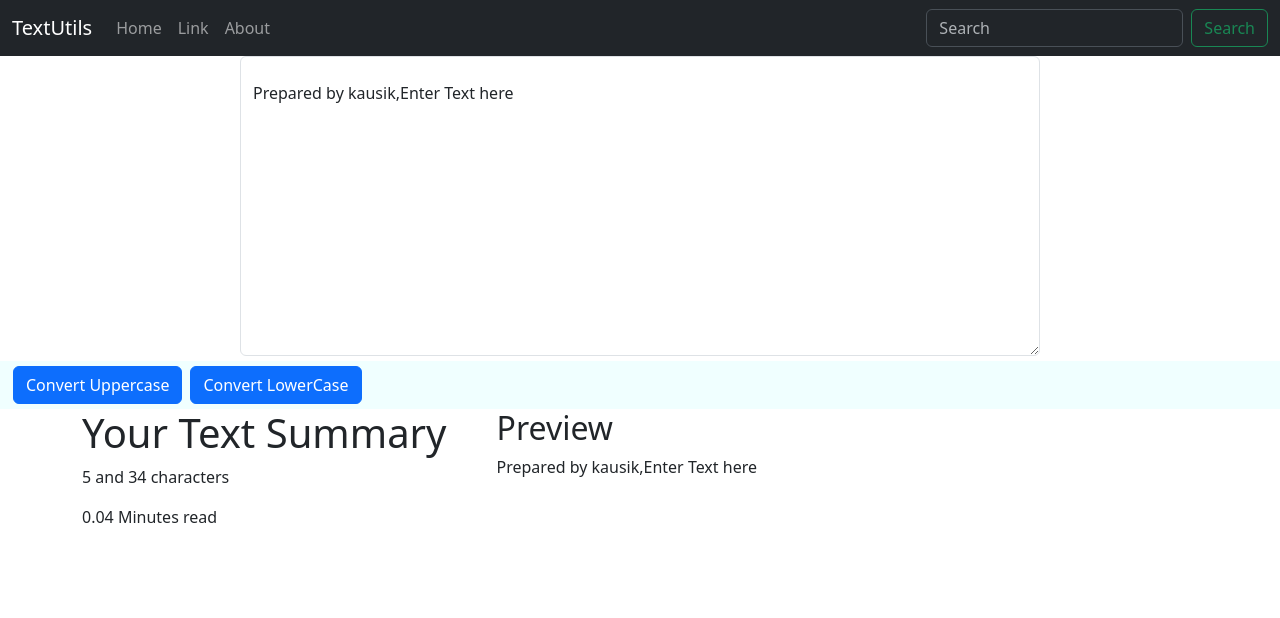
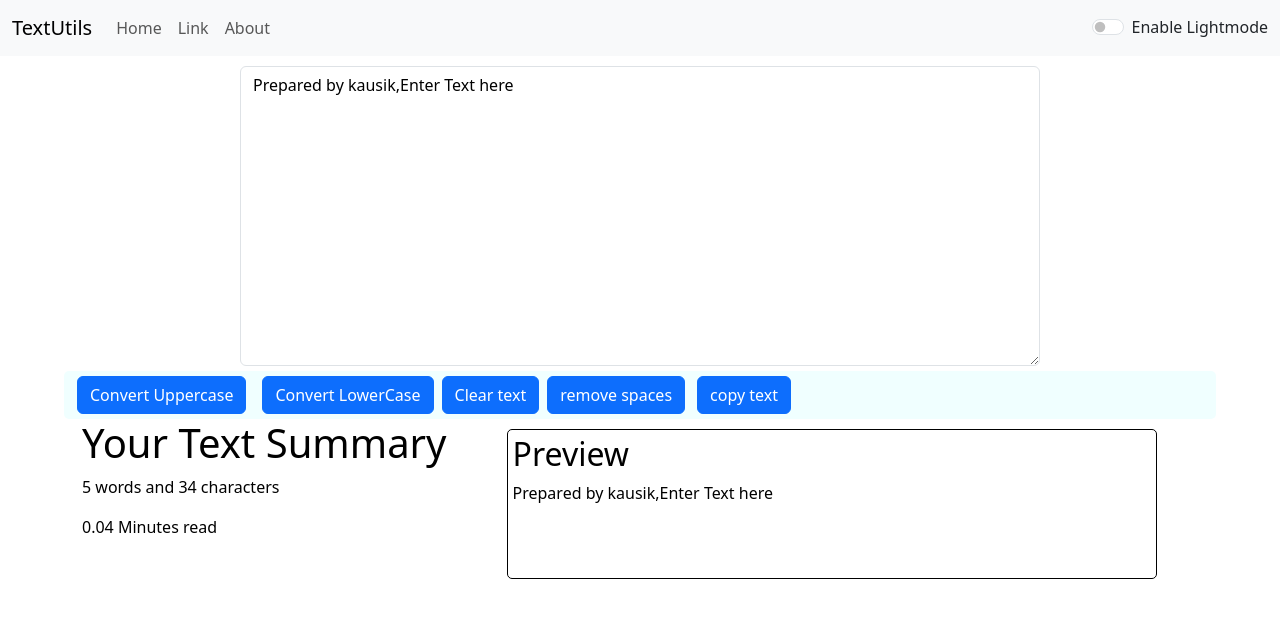
Before and after one commit to kausik11/textutils, a React (Create React App) app: page / in a window 1280 px wide. Shown: the top 618 px of the page. Built offline with nearby package versions, Linux system fonts and the light colour scheme.

Commit message:
Adding dark mode , and add more details

```diff
--- a/public/index.html
+++ b/public/index.html
@@ -25,6 +25,7 @@
       Learn how to configure a non-root public URL by running `npm run build`.
     -->
     <title>React App</title>
+    <link href="	https://cdn.jsdelivr.net/npm/bootstrap@5.3.2/dist/css/bootstrap.min.css" rel="stylesheet" integrity="sha384-T3c6CoIi6uLrA9TneNEoa7RxnatzjcDSCmG1MXxSR1GAsXEV/Dwwykc2MPK8M2HN" crossorigin="anonymous">
   </head>
   <body>
     <noscript>You need to enable JavaScript to run this app.</noscript>
@@ -40,4 +41,5 @@
       To create a production bundle, use `npm run build` or `yarn build`.
     -->
   </body>
+  <script src="https://cdn.jsdelivr.net/npm/bootstrap@5.3.2/dist/js/bootstrap.bundle.min.js" integrity="sha384-C6RzsynM9kWDrMNeT87bh95OGNyZPhcTNXj1NW7RuBCsyN/o0jlpcV8Qyq46cDfL" crossorigin="anonymous"></script>
 </html>
--- a/src/App.css
+++ b/src/App.css
@@ -5,6 +5,9 @@
 .App-logo {
   height: 40vmin;
   pointer-events: none;
+}
+.heading{
+  text-align: center;
 }
 
 @media (prefers-reduced-motion: no-preference) {
@@ -35,6 +38,16 @@
   display: flex;
   gap: 50px;
 }
+.secound{
+  width: 650px;
+  height: 150px;
+  overflow-x:auto ;
+  background-color: aliceblue;
+  margin: 10px;
+  border-radius: 5px;
+  border: 1px solid black;
+  padding: 5px;
+}
 
 @keyframes App-logo-spin {
   from {
--- a/src/App.js
+++ b/src/App.js
@@ -1,13 +1,30 @@
 // import logo from './logo.svg';
+import { useState } from 'react';
 import './App.css';
+import About from './Components/About';
 import Navbar from './Components/Navbar';
 import TextForm from './Components/TextForm';
 
 function App() {
+
+const[darkmode,setdarkmode] = useState("light");//control for darkmode whether darkmode is enable or not
+const[text,settext] = useState("Enable Lightmode")
+const toggleMode = ()=>{
+  if(darkmode === "dark"){
+    setdarkmode("light")
+    settext("Enable Darkmode")
+    document.body.style.backgroundColor="white";
+  }else{
+    setdarkmode("dark")
+    settext("Enable Lightmode")
+    document.body.style.backgroundColor="#042743";
+  }
+}
   return (
   <>
-  <Navbar title="TextUtils"/>
-  <TextForm />
+  <Navbar title="TextUtils"  mode ={darkmode} toggle={toggleMode} text={text}/>
+  <TextForm  mode ={darkmode}/>
+  {/* <About /> */}
   </>
   );
 }
--- /dev/null
+++ b/src/Components/About.js
@@ -0,0 +1,77 @@
+import React from 'react'
+import Accordion from 'react-bootstrap/Accordion';
+import Button from 'react-bootstrap/Button';
+import { useState } from 'react';
+
+const About = () => {
+
+    const [mystyle,setmystyle] = useState({
+        color:  "white",
+        backgroundColor: "black"
+    })
+
+    const[buttontext,setbuttontext] = useState("Enable dark mode")
+
+    const togglestyle = ()=>{
+        if(mystyle.color === "white"){
+            setmystyle({
+                color: "black",
+                backgroundColor: "white"
+            })
+            setbuttontext("Enable dark mode")
+        }else{
+            setmystyle({
+                color:  "white",
+        backgroundColor: "black"
+            })
+            setbuttontext("enable light mode")
+        }
+    }
+
+  return (
+    <div className='wrapper' style={mystyle}>
+    <h1 className='heading'>About the TextUtils</h1>
+    <Accordion defaultActiveKey="0">
+    <Accordion.Item eventKey="0">
+      <Accordion.Header>Accordion Item #1</Accordion.Header>
+      <Accordion.Body style={mystyle}>
+        Lorem ipsum dolor sit amet, consectetur adipiscing elit, sed do
+        eiusmod tempor incididunt ut labore et dolore magna aliqua. Ut enim ad
+        minim veniam, quis nostrud exercitation ullamco laboris nisi ut
+        aliquip ex ea commodo consequat. Duis aute irure dolor in
+        reprehenderit in voluptate velit esse cillum dolore eu fugiat nulla
+        pariatur. Excepteur sint occaecat cupidatat non proident, sunt in
+        culpa qui officia deserunt mollit anim id est laborum.
+      </Accordion.Body>
+    </Accordion.Item>
+    <Accordion.Item eventKey="1">
+      <Accordion.Header>Accordion Item #2</Accordion.Header>
+      <Accordion.Body style={mystyle}>
+        Lorem ipsum dolor sit amet, consectetur adipiscing elit, sed do
+        eiusmod tempor incididunt ut labore et dolore magna aliqua. Ut enim ad
+        minim veniam, quis nostrud exercitation ullamco laboris nisi ut
+        aliquip ex ea commodo consequat. Duis aute irure dolor in
+        reprehenderit in voluptate velit esse cillum dolore eu fugiat nulla
+        pariatur. Excepteur sint occaecat cupidatat non proident, sunt in
+        culpa qui officia deserunt mollit anim id est laborum.
+      </Accordion.Body>
+    </Accordion.Item>
+    <Accordion.Item eventKey="2">
+      <Accordion.Header>Accordion Item #3</Accordion.Header>
+      <Accordion.Body style={mystyle}>
+        Lorem ipsum dolor sit amet, consectetur adipiscing elit, sed do
+        eiusmod tempor incididunt ut labore et dolore magna aliqua. Ut enim ad
+        minim veniam, quis nostrud exercitation ullamco laboris nisi ut
+        aliquip ex ea commodo consequat. Duis aute irure dolor in
+        reprehenderit in voluptate velit esse cillum dolore eu fugiat nulla
+        pariatur. Excepteur sint occaecat cupidatat non proident, sunt in
+        culpa qui officia deserunt mollit anim id est laborum.
+      </Accordion.Body>
+    </Accordion.Item>
+  </Accordion>
+  <Button variant="primary my-2 mx-2" onClick={togglestyle}>{buttontext}</Button>
+  </div>
+  )
+}
+
+export default About
--- a/src/Components/Navbar.js
+++ b/src/Components/Navbar.js
@@ -8,7 +8,7 @@ import 'bootstrap/dist/css/bootstrap.min.css';
 
 const NavbarComp = (props) => {
   return (
-    <Navbar expand="lg" bg="dark" data-bs-theme="dark">
+    <Navbar expand="lg" bg={props.mode} data-bs-theme={props.mode}>
       <Container fluid>
         <Navbar.Brand href="#">{props.title}</Navbar.Brand>
         <Navbar.Toggle aria-controls="navbarScroll" />
@@ -23,14 +23,19 @@ const NavbarComp = (props) => {
             <Nav.Link href="#action2">About</Nav.Link>
           </Nav>
           <Form className="d-flex">
-            <Form.Control
+          <div className={`form-check form-switch text-${props.mode==="light" ? "dark" : "light"}`}>
+  <input class="form-check-input" type="checkbox" role="switch" id="flexSwitchCheckChecked" onClick={props.toggle} />
+  <label class="form-check-label" htmlFor="flexSwitchCheckChecked">{props.text}</label>
+</div>
+            {/* <Form.Control
               type="search"
               placeholder="Search"
               className="me-2"
               aria-label="Search"
             />
-            <Button variant="outline-success">Search</Button>
+            <Button variant="outline-success">Search</Button> */}
           </Form>
+
         </Navbar.Collapse>
       </Container>
     </Navbar>
--- a/src/Components/TextForm.js
+++ b/src/Components/TextForm.js
@@ -1,10 +1,11 @@
 import React from 'react';
-import FloatingLabel from 'react-bootstrap/FloatingLabel';
+// import FloatingLabel from 'react-bootstrap/FloatingLabel';
 import Form from 'react-bootstrap/Form';
 import { useState } from 'react';
 
 
-export default function TextForm() {
+
+export default function TextForm(props) {
     const [text,settext] = useState("Prepared by kausik,Enter Text here");
 
     const ChangeHandeler = (event)=>{
@@ -12,38 +13,62 @@ export default function TextForm() {
     }
   return (
     <div className='container1'>
-    <div>
-      <FloatingLabel controlId="floatingTextarea2" label="">
+    <div style={{marginTop : '10px'}}>
+
         <Form.Control
           as="textarea"
           value={text?text:"Prepared by kausik:"}
-          style={{ height: '300px',marginTop:'15px', width:'800px', margin:'auto' }}
+          style={{ height: '300px', width:'800px', margin:'auto', backgroundColor:`${props.mode==="light" ? "white" :"#042743"}`,
+          color:`${props.mode==="light" ? "black" : "white"}`}}
           onChange={ChangeHandeler}
         />
-      </FloatingLabel>
-      <div style={{margin:'auto',marginTop:'5px', backgroundColor:'#F0FFFF', padding:'5px'}}>
+
+      <div style={{margin:'auto',marginTop:'5px', backgroundColor:'#F0FFFF', padding:'5px', width:'90vw', borderRadius:'5px'}}>
 
       <button className='btn btn-primary mx-2'onClick={()=>{
         let newText = text.toUpperCase();
         settext(newText);
       }}>Convert Uppercase</button>
 
-<button className='btn btn-primary'onClick={()=>{
+     <button className='btn btn-primary mx-2'onClick={()=>{
         let newText = text.toLowerCase();
         settext(newText);
       }}>Convert LowerCase </button>
 
+      <button className='btn btn-primary'onClick={()=>{
+        let newText = "Prepared by kausik";
+        settext(newText);
+      }}>Clear text</button>
+
+
+
+<button className='btn btn-primary mx-2'onClick={()=>{
+        let newText = text.replace(/ +/g, " ");
+        settext(newText);
+      }}>remove spaces</button>
+
+<button className='btn btn-primary mx-1'onClick={()=>{
+      // console.log("copied")
+       let newText = text;
+       navigator.clipboard.writeText(newText);
+       settext("text copied")
+
+      }}>copy text</button>
+
       </div>
 
     </div>
+
     <div className='container'>
-      <div className='first'>
+      <div className='first' style={{color:`${props.mode==="light" ? "black" : "white"}`}}>
       <h1>Your Text Summary</h1>
-       <p>{text.split(" ").length} and {text.length} characters</p>
+       {/* <p>{text.split(" ").length} and {text.length} characters</p> */}
+       <p>{text.replace(/^\s+|\s+$/g, "").split(" ").length} words and {text.length} characters</p>
        <p>{0.008 * text.split(" ").length } Minutes read</p>
       </div>
 
-       <div className='secound'>
+       <div className='secound' style={{backgroundColor:`${props.mode==="light" ? "white" : "#042743"}`,
+       color:`${props.mode==="light" ? "black" : "white"}`, borderColor:`${props.mode==="light" ? "black" : "white"}`}}>
        <h2>Preview</h2>
        <p>{text}</p>
        </div>
@@ -53,3 +78,21 @@ export default function TextForm() {
 
   )
 }
+
+//**************************** */var string = "    This    should  become   something          else   too . "; string = string.replace(/\s+/g, " ");This code replaces a consecutive set of whitespace characters (\s+) by a single white space. Note that a white-space character also includes tab and newlines. Replace \s by a space if you only want to replace spaces.
+
+//If you also want to remove the whitespace at the beginning and end, include:
+
+//string = string.replace(/^\s+|\s+$/g, "");
+
+
+
+//*******************************************************/
+// In case we want to avoid the replace function with regex,
+
+// We can achieve same result by
+
+// str.split(' ').filter(s => s).join(' ')
+// // var str = "    This    should  become   something          else   too . ";
+// // result is "This should become something else too ."
+// First, split the original string with space, then we will have empty string and words in an array. Second, filter to remain only words, then join all words with a whitespace.
```
